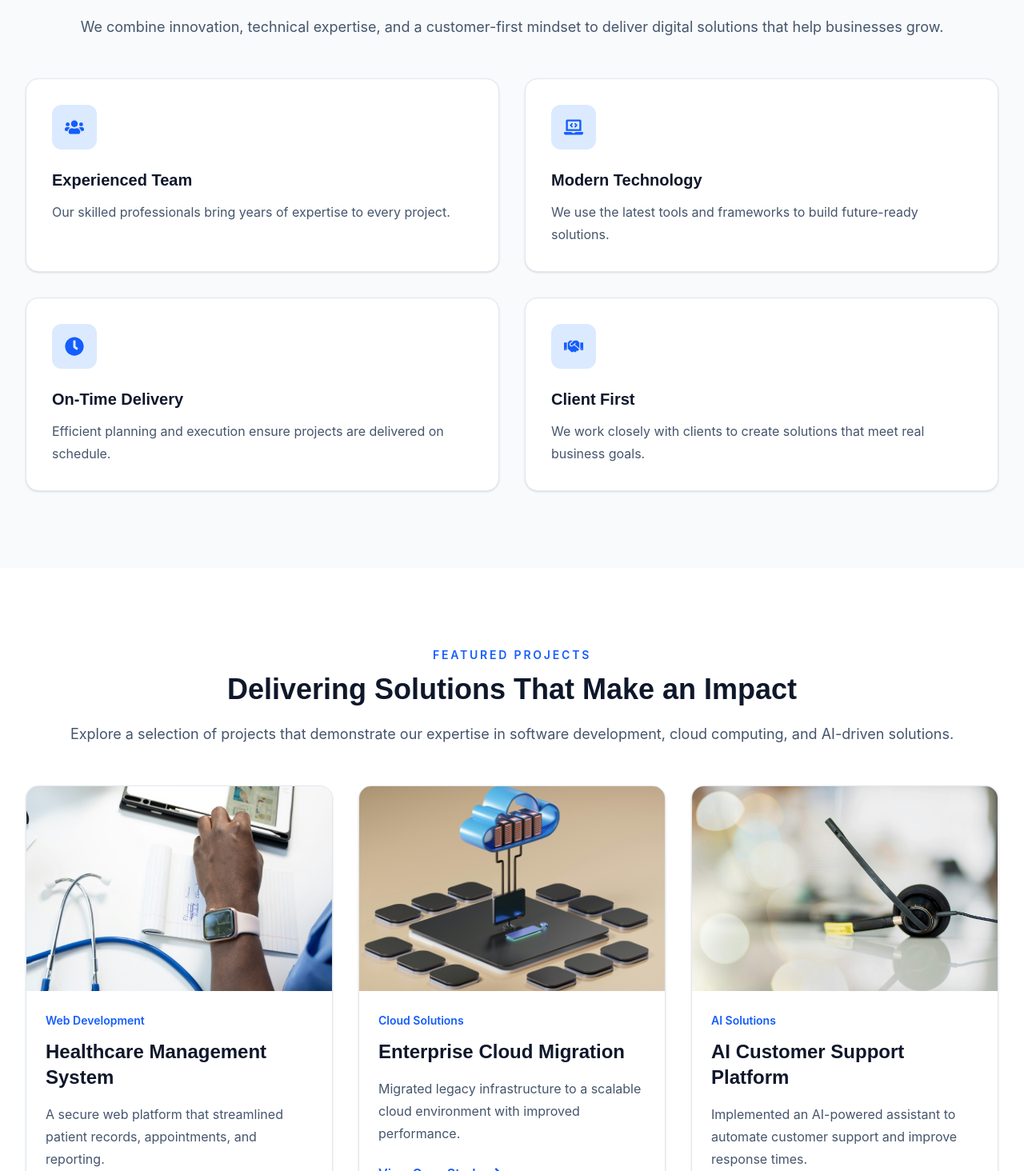
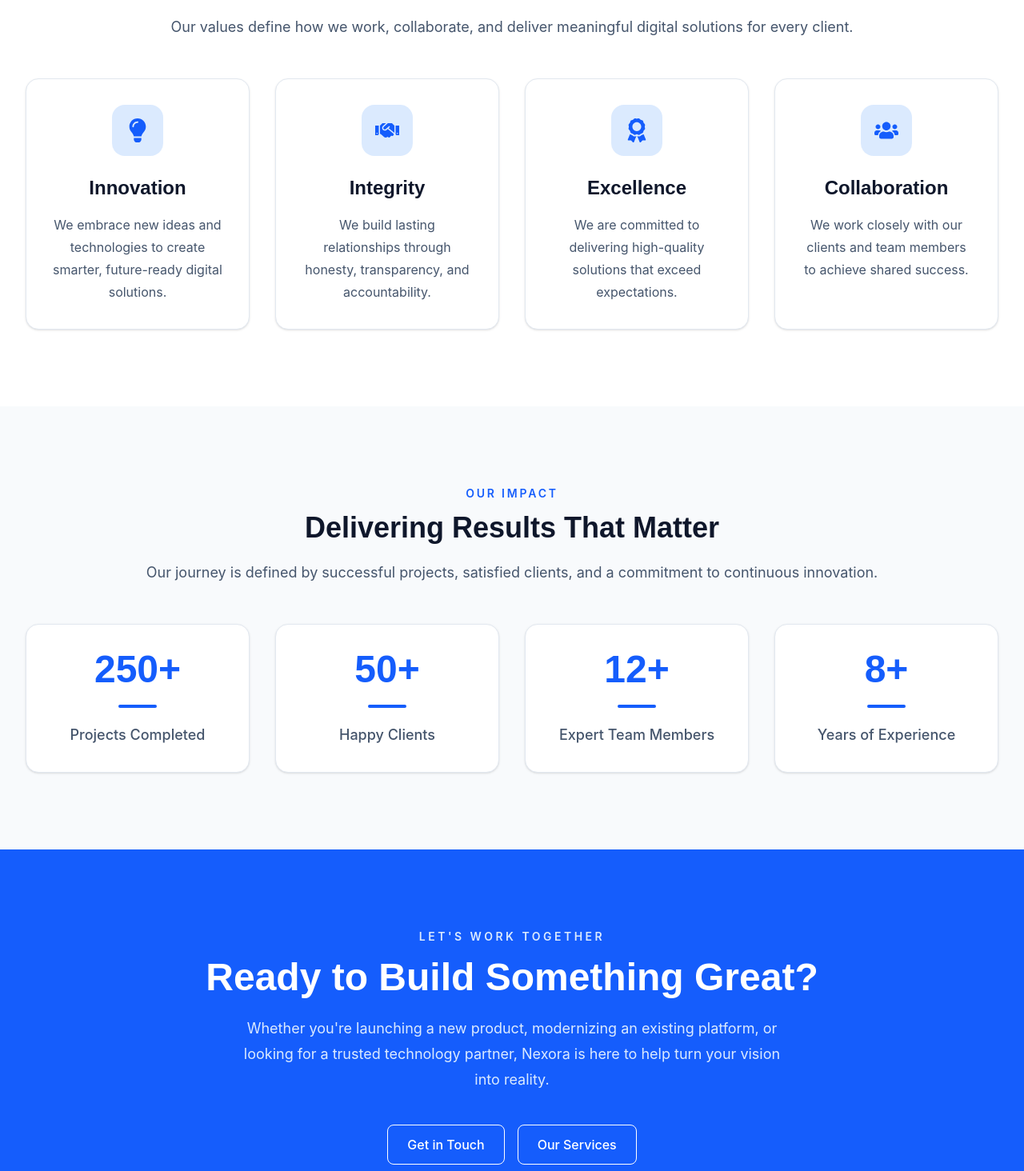
Before and after one commit to bigyathapa79-hue/nexora-corporate, a React (Vite) app: page / in a window 1280 px wide. Shown: the part 4386-5850 px from the top of the page at 80% size. Built offline with nearby package versions, Linux system fonts and the light colour scheme.

Commit message:
About page Completed

```diff
--- a/src/components/common/StatCard.jsx
+++ b/src/components/common/StatCard.jsx
@@ -1,9 +1,11 @@
 const StatCard = ({ number, label }) => {
   return (
-    <div className="rounded-2xl border border-slate-200 bg-white p-6 text-center shadow-sm">
-      <h3 className="text-3xl font-bold text-blue-600">{number}</h3>
+    <div className="group rounded-2xl border border-slate-200 bg-white p-8 text-center shadow-sm transition-all duration-300 hover:-translate-y-2 hover:border-blue-600 hover:shadow-xl">
+      <h3 className="text-5xl font-bold text-blue-600">{number}</h3>
 
-      <p className="mt-2 text-slate-600">{label}</p>
+      <div className="mx-auto my-5 h-1 w-12 rounded-full bg-blue-600"></div>
+
+      <p className="text-lg font-medium text-slate-600">{label}</p>
     </div>
   );
 };
--- a/src/components/common/ValueCard.jsx
+++ b/src/components/common/ValueCard.jsx
@@ -0,0 +1,17 @@
+const ValueCard = ({ value }) => {
+  const { icon: Icon, title, description } = value;
+
+  return (
+    <div className="group rounded-2xl border border-slate-200 bg-white p-8 text-center shadow-sm transition-all duration-300 hover:-translate-y-2 hover:border-blue-600 hover:shadow-xl">
+      <div className="mx-auto flex h-16 w-16 items-center justify-center rounded-2xl bg-blue-100 text-3xl text-blue-600 transition-all duration-300 group-hover:bg-blue-600 group-hover:text-white">
+        <Icon />
+      </div>
+
+      <h3 className="mt-6 text-2xl font-semibold text-slate-900">{title}</h3>
+
+      <p className="mt-4 leading-7 text-slate-600">{description}</p>
+    </div>
+  );
+};
+
+export default ValueCard;
--- a/src/components/sections/AboutStats.jsx
+++ b/src/components/sections/AboutStats.jsx
@@ -0,0 +1,48 @@
+import Container from "../common/Container";
+import SectionTitle from "../common/SectionTitle";
+import StatCard from "../common/StatCard";
+
+const stats = [
+  {
+    id: 1,
+    number: "250+",
+    label: "Projects Completed",
+  },
+  {
+    id: 2,
+    number: "50+",
+    label: "Happy Clients",
+  },
+  {
+    id: 3,
+    number: "12+",
+    label: "Expert Team Members",
+  },
+  {
+    id: 4,
+    number: "8+",
+    label: "Years of Experience",
+  },
+];
+
+const AboutStats = () => {
+  return (
+    <section className="bg-slate-50 py-24">
+      <Container>
+        <SectionTitle
+          badge="Our Impact"
+          title="Delivering Results That Matter"
+          description="Our journey is defined by successful projects, satisfied clients, and a commitment to continuous innovation."
+        />
+
+        <div className="grid gap-8 sm:grid-cols-2 lg:grid-cols-4">
+          {stats.map((stat) => (
+            <StatCard key={stat.id} number={stat.number} label={stat.label} />
+          ))}
+        </div>
+      </Container>
+    </section>
+  );
+};
+
+export default AboutStats;
--- a/src/components/sections/CTA.jsx
+++ b/src/components/sections/CTA.jsx
@@ -0,0 +1,44 @@
+import { Link } from "react-router-dom";
+
+import Container from "../common/Container";
+import Button from "../common/Button";
+
+const CTA = () => {
+  return (
+    <section className="bg-blue-600 py-24">
+      <Container>
+        <div className="mx-auto max-w-4xl text-center">
+          <span className="text-sm font-semibold uppercase tracking-[0.25em] text-blue-100">
+            Let's Work Together
+          </span>
+
+          <h2 className="mt-4 text-4xl font-bold text-white md:text-5xl">
+            Ready to Build Something Great?
+          </h2>
+
+          <p className="mx-auto mt-6 max-w-2xl text-lg leading-8 text-blue-100">
+            Whether you're launching a new product, modernizing an existing
+            platform, or looking for a trusted technology partner, Nexora is
+            here to help turn your vision into reality.
+          </p>
+
+          <div className="mt-10 flex flex-col justify-center gap-4 sm:flex-row">
+            <Link to="/contact">
+              <Button className="rounded-lg border border-white px-6 py-3 font-medium text-white transition hover:bg-white hover:text-blue-600">
+                Get in Touch
+              </Button>
+            </Link>
+
+            <Link to="/services">
+              <button className="rounded-lg border border-white px-6 py-3 font-medium text-white transition hover:bg-white hover:text-blue-600">
+                Our Services
+              </button>
+            </Link>
+          </div>
+        </div>
+      </Container>
+    </section>
+  );
+};
+
+export default CTA;
--- a/src/components/sections/CoreValues.jsx
+++ b/src/components/sections/CoreValues.jsx
@@ -0,0 +1,27 @@
+import Container from "../common/Container";
+import SectionTitle from "../common/SectionTitle";
+import ValueCard from "../common/ValueCard";
+
+import values from "../../data/values";
+
+const CoreValues = () => {
+  return (
+    <section className="bg-white py-24">
+      <Container>
+        <SectionTitle
+          badge="Core Values"
+          title="The Principles That Shape Our Work"
+          description="Our values define how we work, collaborate, and deliver meaningful digital solutions for every client."
+        />
+
+        <div className="grid gap-8 sm:grid-cols-2 lg:grid-cols-4">
+          {values.map((value) => (
+            <ValueCard key={value.id} value={value} />
+          ))}
+        </div>
+      </Container>
+    </section>
+  );
+};
+
+export default CoreValues;
--- a/src/pages/About.jsx
+++ b/src/pages/About.jsx
@@ -1,4 +1,7 @@
 import AboutHero from "../components/sections/AboutHero";
+import AboutStats from "../components/sections/AboutStats";
+import CoreValues from "../components/sections/CoreValues";
+import CTA from "../components/sections/CTA";
 import MissionVision from "../components/sections/MissionVission";
 import OurStory from "../components/sections/OurStory";
 
@@ -8,6 +11,9 @@ const About = () => {
       <AboutHero />
       <OurStory />
       <MissionVision/>
+      <CoreValues/>
+      <AboutStats/>
+      <CTA/>
     </>
   );
 };
```
